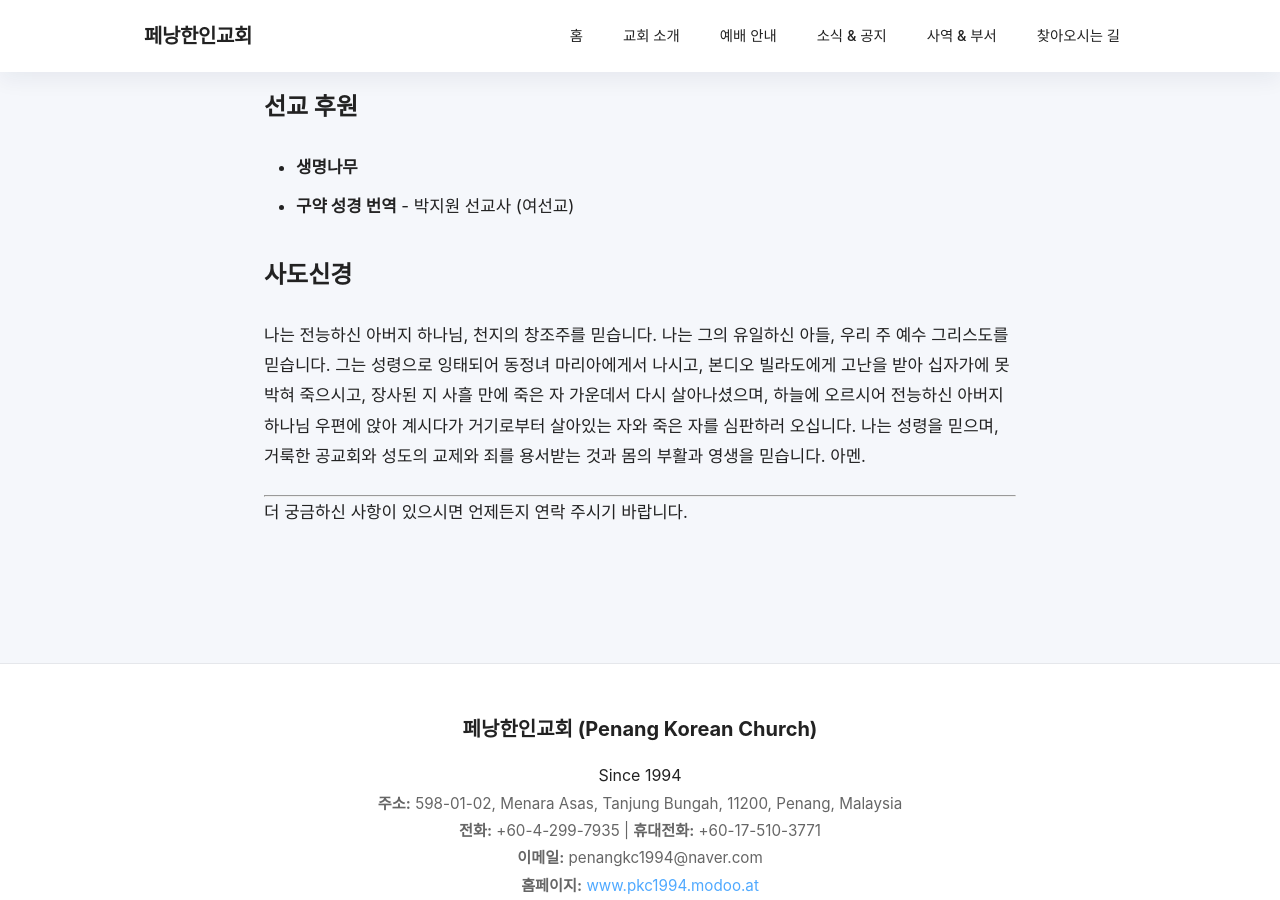
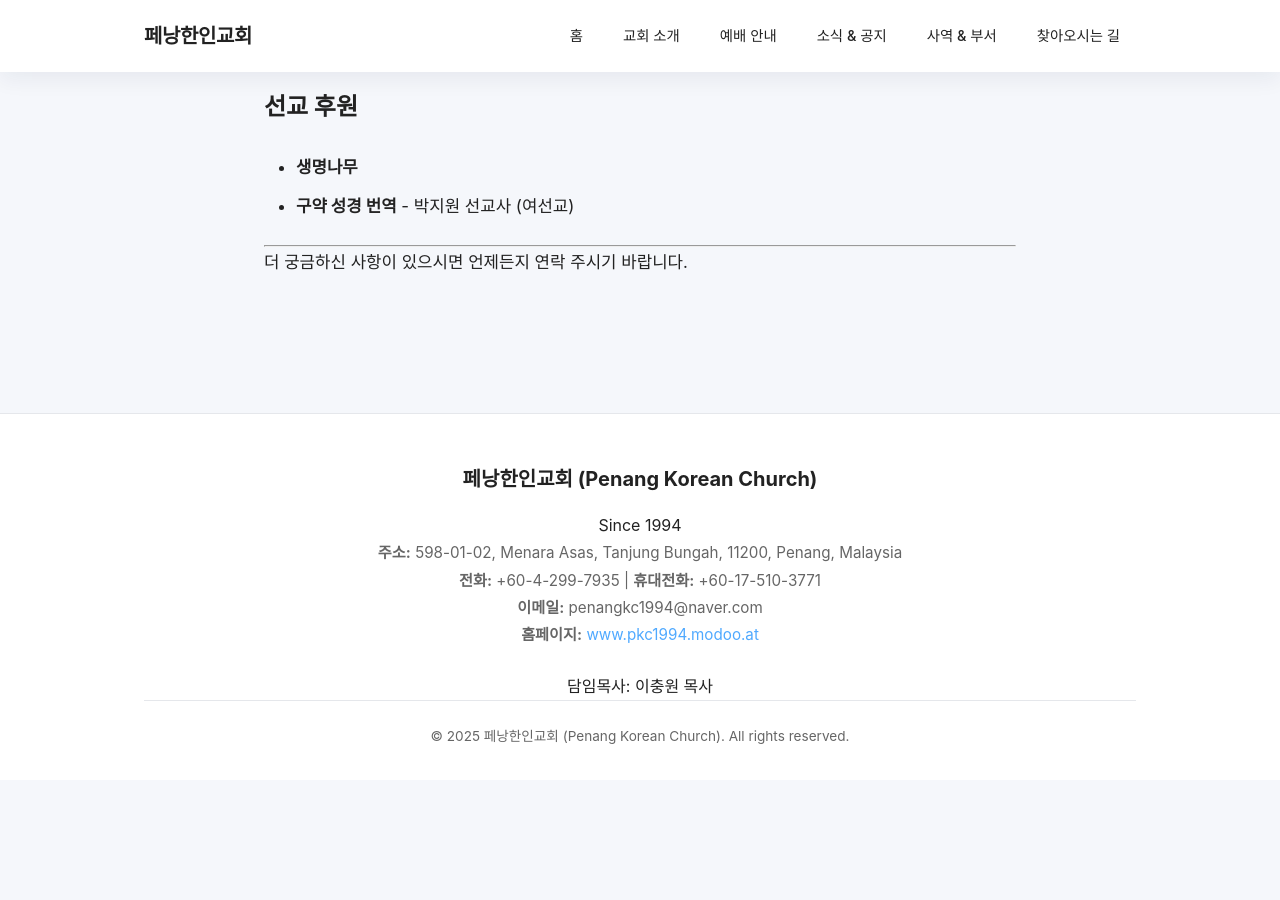
Before and after one commit to penang-korean-church/penang-korean-church.github.io, a Jekyll site: the page built from pages/about.md, in a window 1280 px wide and 900 px high, scrolled down 1770 px. Built offline with Jekyll 4.4.1, drawn with Linux system fonts in a browser that asks for light colours; after the commit the page ends 2550 px from its top, so only the background shows below that.

Commit message:
feat: 사도신경 제거

```diff
--- a/pages/about.md
+++ b/pages/about.md
@@ -57,19 +57,6 @@ subtitle: "페낭한인교회를 소개합니다"
 - **생명나무**
 - **구약 성경 번역** - 박지원 선교사 (여선교)
 
-## 사도신경
-
-나는 전능하신 아버지 하나님, 천지의 창조주를 믿습니다.
-나는 그의 유일하신 아들, 우리 주 예수 그리스도를 믿습니다.
-그는 성령으로 잉태되어 동정녀 마리아에게서 나시고,
-본디오 빌라도에게 고난을 받아 십자가에 못 박혀 죽으시고,
-장사된 지 사흘 만에 죽은 자 가운데서 다시 살아나셨으며,
-하늘에 오르시어 전능하신 아버지 하나님 우편에 앉아 계시다가
-거기로부터 살아있는 자와 죽은 자를 심판하러 오십니다.
-나는 성령을 믿으며, 거룩한 공교회와 성도의 교제와
-죄를 용서받는 것과 몸의 부활과 영생을 믿습니다.
-아멘.
-
 ---
 
 더 궁금하신 사항이 있으시면 언제든지 연락 주시기 바랍니다.
```
